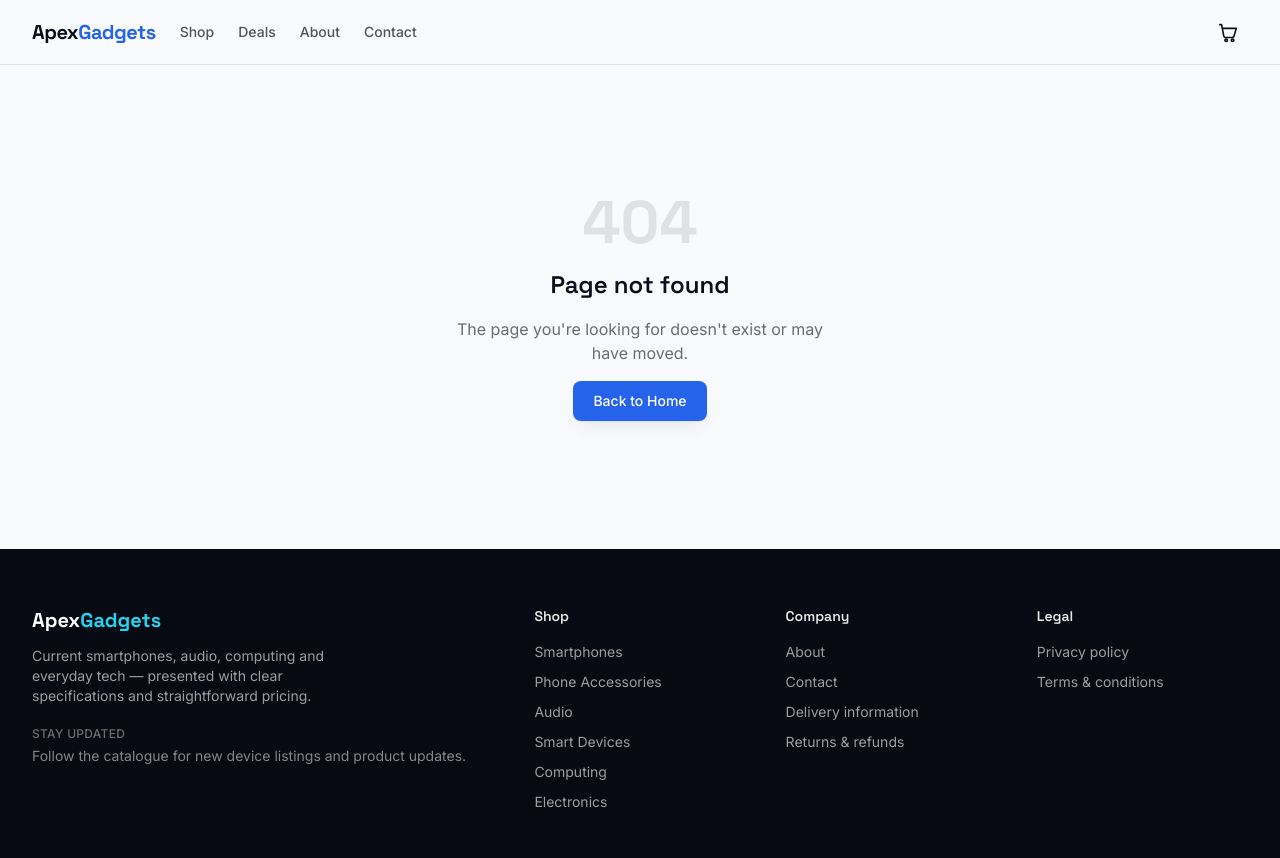
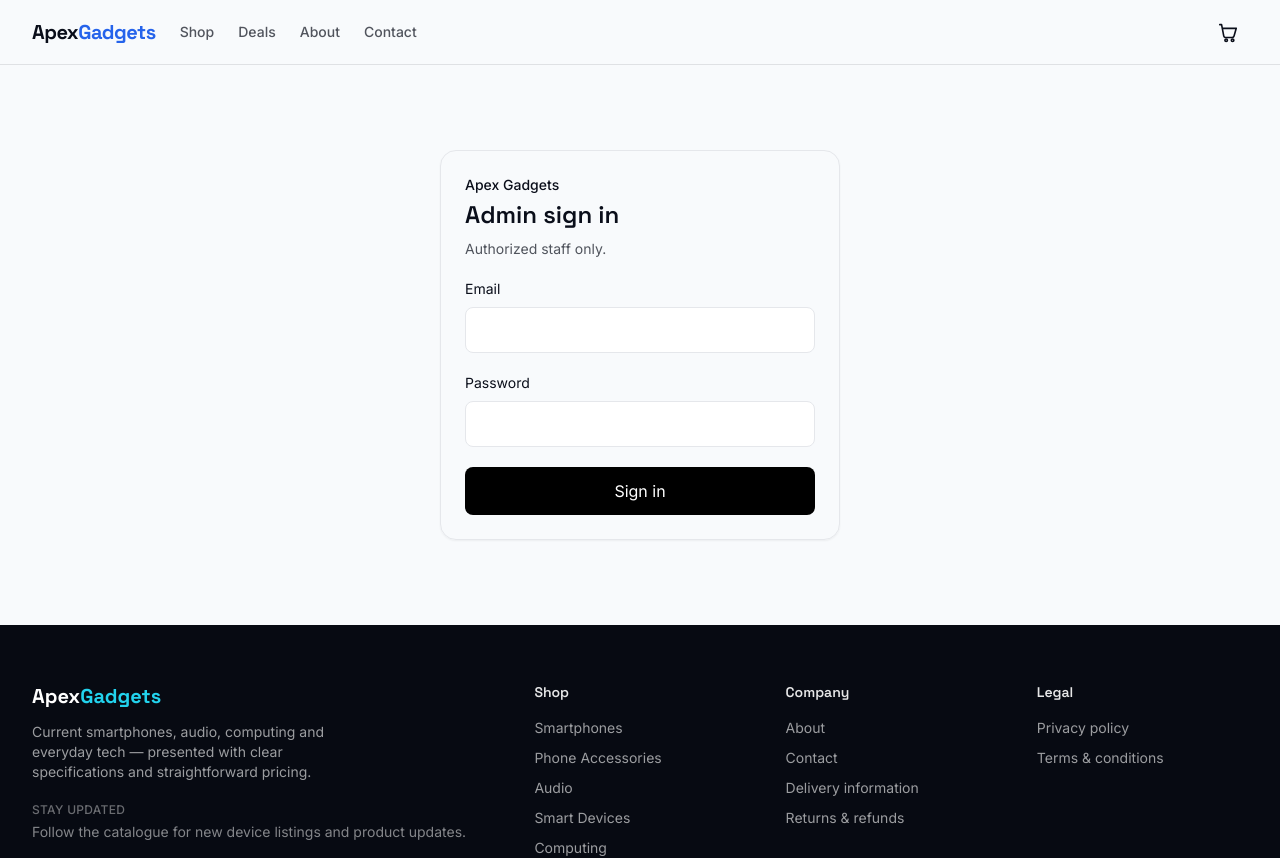
Before and after one commit to KHLLD00/Apex, a Next.js app: page /admin/login in a window 1280 px wide. Before the commit this address had no page. Shown: the top 858 px of the page. Built offline with nearby package versions, Linux system fonts and the light colour scheme.

Commit message:
feat(phase-3): add page.tsx

```diff
--- /dev/null
+++ b/src/app/admin/login/page.tsx
@@ -0,0 +1,30 @@
+"use client";
+
+import { FormEvent, useState } from "react";
+import { useRouter } from "next/navigation";
+import { createClient } from "@/lib/supabase/client";
+
+export default function AdminLoginPage() {
+  const router = useRouter();
+  const [email, setEmail] = useState("");
+  const [password, setPassword] = useState("");
+  const [error, setError] = useState("");
+  const [loading, setLoading] = useState(false);
+
+  async function submit(event: FormEvent) {
+    event.preventDefault(); setError(""); setLoading(true);
+    const { error } = await createClient().auth.signInWithPassword({ email, password });
+    if (error) { setError(error.message); setLoading(false); return; }
+    router.replace("/admin"); router.refresh();
+  }
+
+  return <main className="mx-auto flex min-h-[70vh] max-w-md items-center px-6 py-16">
+    <form onSubmit={submit} className="w-full space-y-5 rounded-2xl border p-6 shadow-sm">
+      <div><p className="text-sm font-medium">Apex Gadgets</p><h1 className="mt-1 text-2xl font-semibold">Admin sign in</h1><p className="mt-2 text-sm opacity-70">Authorized staff only.</p></div>
+      <label className="block text-sm">Email<input required type="email" value={email} onChange={e=>setEmail(e.target.value)} className="mt-2 w-full rounded-lg border p-3" /></label>
+      <label className="block text-sm">Password<input required type="password" value={password} onChange={e=>setPassword(e.target.value)} className="mt-2 w-full rounded-lg border p-3" /></label>
+      {error && <p className="text-sm text-red-600">{error}</p>}
+      <button disabled={loading} className="w-full rounded-lg bg-black px-4 py-3 text-white disabled:opacity-50">{loading ? "Signing in…" : "Sign in"}</button>
+    </form>
+  </main>;
+}
```
